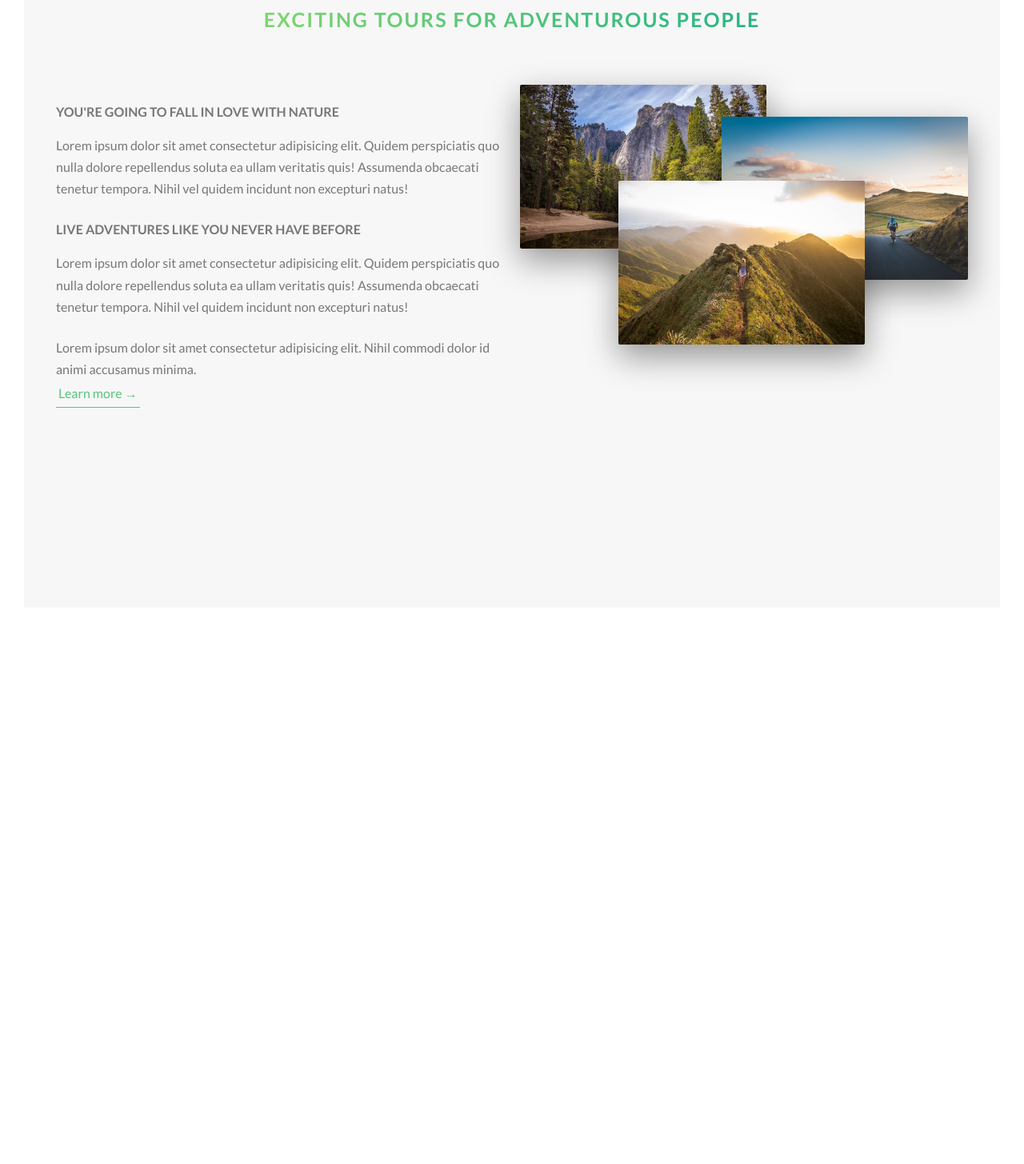
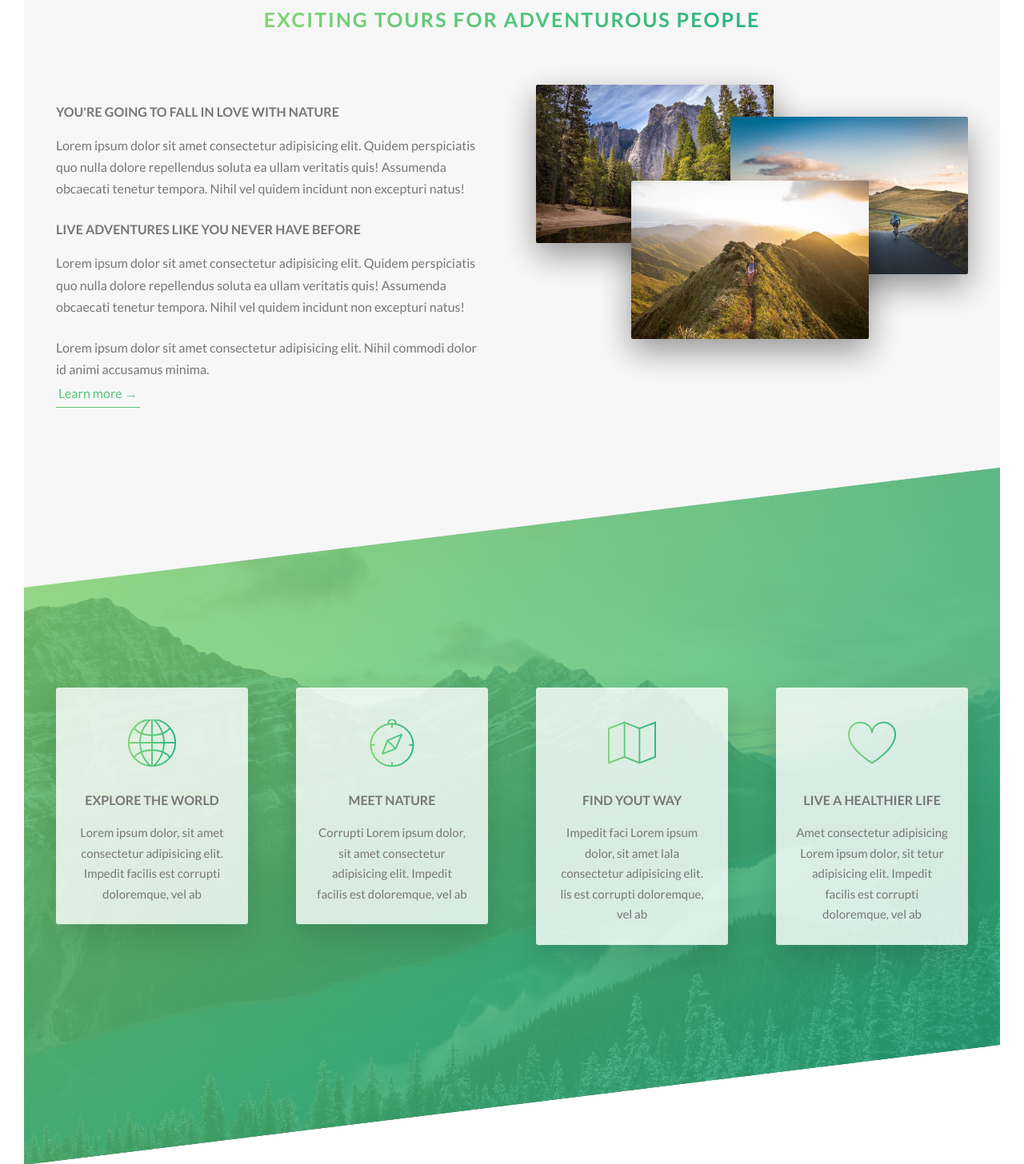
Before and after one commit to gogolab/natours, a website: page index.html in a window 1280 px wide. Shown: the part 877-2333 px from the top of the page at 80% size. Before the commit the page ends 1667 px from the top, so only its background shows below. Drawn offline with Linux system fonts and the light colour scheme.

Commit message:
added features section

```diff
--- /dev/null
+++ b/css/icon-font.css
@@ -0,0 +1,445 @@
+@charset "UTF-8";
+
+@font-face {
+  font-family: "linea-basic-10";
+  src:url("fonts/linea-basic-10.eot");
+  src:url("fonts/linea-basic-10.eot?#iefix") format("embedded-opentype"),
+    url("fonts/linea-basic-10.woff") format("woff"),
+    url("fonts/linea-basic-10.ttf") format("truetype"),
+    url("fonts/linea-basic-10.svg#linea-basic-10") format("svg");
+  font-weight: normal;
+  font-style: normal;
+
+}
+
+[data-icon]:before {
+  font-family: "linea-basic-10" !important;
+  content: attr(data-icon);
+  font-style: normal !important;
+  font-weight: normal !important;
+  font-variant: normal !important;
+  text-transform: none !important;
+  speak: none;
+  line-height: 1;
+  -webkit-font-smoothing: antialiased;
+  -moz-osx-font-smoothing: grayscale;
+}
+
+[class^="icon-"]:before,
+[class*=" icon-"]:before {
+  font-family: "linea-basic-10" !important;
+  font-style: normal !important;
+  font-weight: normal !important;
+  font-variant: normal !important;
+  text-transform: none !important;
+  speak: none;
+  line-height: 1;
+  -webkit-font-smoothing: antialiased;
+  -moz-osx-font-smoothing: grayscale;
+}
+
+.icon-basic-accelerator:before {
+  content: "a";
+}
+.icon-basic-alarm:before {
+  content: "b";
+}
+.icon-basic-anchor:before {
+  content: "c";
+}
+.icon-basic-anticlockwise:before {
+  content: "d";
+}
+.icon-basic-archive:before {
+  content: "e";
+}
+.icon-basic-archive-full:before {
+  content: "f";
+}
+.icon-basic-ban:before {
+  content: "g";
+}
+.icon-basic-battery-charge:before {
+  content: "h";
+}
+.icon-basic-battery-empty:before {
+  content: "i";
+}
+.icon-basic-battery-full:before {
+  content: "j";
+}
+.icon-basic-battery-half:before {
+  content: "k";
+}
+.icon-basic-bolt:before {
+  content: "l";
+}
+.icon-basic-book:before {
+  content: "m";
+}
+.icon-basic-book-pen:before {
+  content: "n";
+}
+.icon-basic-book-pencil:before {
+  content: "o";
+}
+.icon-basic-bookmark:before {
+  content: "p";
+}
+.icon-basic-calculator:before {
+  content: "q";
+}
+.icon-basic-calendar:before {
+  content: "r";
+}
+.icon-basic-cards-diamonds:before {
+  content: "s";
+}
+.icon-basic-cards-hearts:before {
+  content: "t";
+}
+.icon-basic-case:before {
+  content: "u";
+}
+.icon-basic-chronometer:before {
+  content: "v";
+}
+.icon-basic-clessidre:before {
+  content: "w";
+}
+.icon-basic-clock:before {
+  content: "x";
+}
+.icon-basic-clockwise:before {
+  content: "y";
+}
+.icon-basic-cloud:before {
+  content: "z";
+}
+.icon-basic-clubs:before {
+  content: "A";
+}
+.icon-basic-compass:before {
+  content: "B";
+}
+.icon-basic-cup:before {
+  content: "C";
+}
+.icon-basic-diamonds:before {
+  content: "D";
+}
+.icon-basic-display:before {
+  content: "E";
+}
+.icon-basic-download:before {
+  content: "F";
+}
+.icon-basic-exclamation:before {
+  content: "G";
+}
+.icon-basic-eye:before {
+  content: "H";
+}
+.icon-basic-eye-closed:before {
+  content: "I";
+}
+.icon-basic-female:before {
+  content: "J";
+}
+.icon-basic-flag1:before {
+  content: "K";
+}
+.icon-basic-flag2:before {
+  content: "L";
+}
+.icon-basic-floppydisk:before {
+  content: "M";
+}
+.icon-basic-folder:before {
+  content: "N";
+}
+.icon-basic-folder-multiple:before {
+  content: "O";
+}
+.icon-basic-gear:before {
+  content: "P";
+}
+.icon-basic-geolocalize-01:before {
+  content: "Q";
+}
+.icon-basic-geolocalize-05:before {
+  content: "R";
+}
+.icon-basic-globe:before {
+  content: "S";
+}
+.icon-basic-gunsight:before {
+  content: "T";
+}
+.icon-basic-hammer:before {
+  content: "U";
+}
+.icon-basic-headset:before {
+  content: "V";
+}
+.icon-basic-heart:before {
+  content: "W";
+}
+.icon-basic-heart-broken:before {
+  content: "X";
+}
+.icon-basic-helm:before {
+  content: "Y";
+}
+.icon-basic-home:before {
+  content: "Z";
+}
+.icon-basic-info:before {
+  content: "0";
+}
+.icon-basic-ipod:before {
+  content: "1";
+}
+.icon-basic-joypad:before {
+  content: "2";
+}
+.icon-basic-key:before {
+  content: "3";
+}
+.icon-basic-keyboard:before {
+  content: "4";
+}
+.icon-basic-laptop:before {
+  content: "5";
+}
+.icon-basic-life-buoy:before {
+  content: "6";
+}
+.icon-basic-lightbulb:before {
+  content: "7";
+}
+.icon-basic-link:before {
+  content: "8";
+}
+.icon-basic-lock:before {
+  content: "9";
+}
+.icon-basic-lock-open:before {
+  content: "!";
+}
+.icon-basic-magic-mouse:before {
+  content: "\"";
+}
+.icon-basic-magnifier:before {
+  content: "#";
+}
+.icon-basic-magnifier-minus:before {
+  content: "$";
+}
+.icon-basic-magnifier-plus:before {
+  content: "%";
+}
+.icon-basic-mail:before {
+  content: "&";
+}
+.icon-basic-mail-multiple:before {
+  content: "'";
+}
+.icon-basic-mail-open:before {
+  content: "(";
+}
+.icon-basic-mail-open-text:before {
+  content: ")";
+}
+.icon-basic-male:before {
+  content: "*";
+}
+.icon-basic-map:before {
+  content: "+";
+}
+.icon-basic-message:before {
+  content: ",";
+}
+.icon-basic-message-multiple:before {
+  content: "-";
+}
+.icon-basic-message-txt:before {
+  content: ".";
+}
+.icon-basic-mixer2:before {
+  content: "/";
+}
+.icon-basic-mouse:before {
+  content: ":";
+}
+.icon-basic-notebook:before {
+  content: ";";
+}
+.icon-basic-notebook-pen:before {
+  content: "<";
+}
+.icon-basic-notebook-pencil:before {
+  content: "=";
+}
+.icon-basic-paperplane:before {
+  content: ">";
+}
+.icon-basic-pencil-ruler:before {
+  content: "?";
+}
+.icon-basic-pencil-ruler-pen:before {
+  content: "@";
+}
+.icon-basic-photo:before {
+  content: "[";
+}
+.icon-basic-picture:before {
+  content: "]";
+}
+.icon-basic-picture-multiple:before {
+  content: "^";
+}
+.icon-basic-pin1:before {
+  content: "_";
+}
+.icon-basic-pin2:before {
+  content: "`";
+}
+.icon-basic-postcard:before {
+  content: "{";
+}
+.icon-basic-postcard-multiple:before {
+  content: "|";
+}
+.icon-basic-printer:before {
+  content: "}";
+}
+.icon-basic-question:before {
+  content: "~";
+}
+.icon-basic-rss:before {
+  content: "\\";
+}
+.icon-basic-server:before {
+  content: "\e000";
+}
+.icon-basic-server2:before {
+  content: "\e001";
+}
+.icon-basic-server-cloud:before {
+  content: "\e002";
+}
+.icon-basic-server-download:before {
+  content: "\e003";
+}
+.icon-basic-server-upload:before {
+  content: "\e004";
+}
+.icon-basic-settings:before {
+  content: "\e005";
+}
+.icon-basic-share:before {
+  content: "\e006";
+}
+.icon-basic-sheet:before {
+  content: "\e007";
+}
+.icon-basic-sheet-multiple:before {
+  content: "\e008";
+}
+.icon-basic-sheet-pen:before {
+  content: "\e009";
+}
+.icon-basic-sheet-pencil:before {
+  content: "\e00a";
+}
+.icon-basic-sheet-txt:before {
+  content: "\e00b";
+}
+.icon-basic-signs:before {
+  content: "\e00c";
+}
+.icon-basic-smartphone:before {
+  content: "\e00d";
+}
+.icon-basic-spades:before {
+  content: "\e00e";
+}
+.icon-basic-spread:before {
+  content: "\e00f";
+}
+.icon-basic-spread-bookmark:before {
+  content: "\e010";
+}
+.icon-basic-spread-text:before {
+  content: "\e011";
+}
+.icon-basic-spread-text-bookmark:before {
+  content: "\e012";
+}
+.icon-basic-star:before {
+  content: "\e013";
+}
+.icon-basic-tablet:before {
+  content: "\e014";
+}
+.icon-basic-target:before {
+  content: "\e015";
+}
+.icon-basic-todo:before {
+  content: "\e016";
+}
+.icon-basic-todo-pen:before {
+  content: "\e017";
+}
+.icon-basic-todo-pencil:before {
+  content: "\e018";
+}
+.icon-basic-todo-txt:before {
+  content: "\e019";
+}
+.icon-basic-todolist-pen:before {
+  content: "\e01a";
+}
+.icon-basic-todolist-pencil:before {
+  content: "\e01b";
+}
+.icon-basic-trashcan:before {
+  content: "\e01c";
+}
+.icon-basic-trashcan-full:before {
+  content: "\e01d";
+}
+.icon-basic-trashcan-refresh:before {
+  content: "\e01e";
+}
+.icon-basic-trashcan-remove:before {
+  content: "\e01f";
+}
+.icon-basic-upload:before {
+  content: "\e020";
+}
+.icon-basic-usb:before {
+  content: "\e021";
+}
+.icon-basic-video:before {
+  content: "\e022";
+}
+.icon-basic-watch:before {
+  content: "\e023";
+}
+.icon-basic-webpage:before {
+  content: "\e024";
+}
+.icon-basic-webpage-img-txt:before {
+  content: "\e025";
+}
+.icon-basic-webpage-multiple:before {
+  content: "\e026";
+}
+.icon-basic-webpage-txt:before {
+  content: "\e027";
+}
+.icon-basic-world:before {
+  content: "\e028";
+}
--- a/index.html
+++ b/index.html
@@ -6,7 +6,7 @@
 
         <link href="https://fonts.googleapis.com/css?family=Lato:100,300,400,700,900" rel="stylesheet">
 
-        <!-- <link rel="stylesheet" href="css/icon-font.css"> -->
+        <link rel="stylesheet" href="css/icon-font.css">
         <link rel="stylesheet" href="css/style.css">
         <link rel="shortcut icon" type="image/png" href="img/favicon.png">
 
@@ -58,6 +58,54 @@
                             <img src="img/nat-1-large.jpg" alt="Photo 1" class="composition__photo composition__photo--p1">
                             <img src="img/nat-2-large.jpg" alt="Photo 2" class="composition__photo composition__photo--p2">
                             <img src="img/nat-3-large.jpg" alt="Photo 3" class="composition__photo composition__photo--p3">
+                        </div>
+                    </div>
+                </div>
+            </section>
+            <section class="section-features">
+                <div class="row">
+                    <div class="col-1-of-4">
+                        <div class="feature-box">
+                            <i class="icon-basic-world feature-box__icon"></i>
+                            <h3 class="heading-tertiary u-margin-bottom-small">
+                                Explore the world
+                            </h3>
+                            <p class="feature-box__text">
+                                Lorem ipsum dolor, sit amet consectetur adipisicing elit. Impedit facilis est corrupti doloremque, vel ab
+                            </p>
+                        </div>
+                    </div>
+                    <div class="col-1-of-4">
+                        <div class="feature-box">
+                            <i class="icon-basic-compass feature-box__icon"></i>
+                            <h3 class="heading-tertiary u-margin-bottom-small">
+                                Meet nature
+                            </h3>
+                            <p class="feature-box__text">
+                                Corrupti Lorem ipsum dolor, sit amet consectetur adipisicing elit. Impedit facilis est  doloremque, vel ab
+                            </p>
+                        </div>
+                    </div>
+                    <div class="col-1-of-4">
+                        <div class="feature-box">
+                            <i class="icon-basic-map feature-box__icon"></i>
+                            <h3 class="heading-tertiary u-margin-bottom-small">
+                                Find yout way
+                            </h3>
+                            <p class="feature-box__text">
+                                Impedit faci Lorem ipsum dolor, sit amet lala consectetur adipisicing elit. lis est corrupti doloremque, vel ab
+                            </p>
+                        </div>
+                    </div>
+                    <div class="col-1-of-4">
+                        <div class="feature-box">
+                            <i class="icon-basic-heart feature-box__icon"></i>
+                            <h3 class="heading-tertiary u-margin-bottom-small">
+                                Live a healthier life
+                            </h3>
+                            <p class="feature-box__text">
+                                Amet consectetur adipisicing Lorem ipsum dolor, sit tetur adipisicing elit. Impedit facilis est corrupti doloremque, vel ab
+                            </p>
                         </div>
                     </div>
                 </div>
--- a/sass/abstracts/_variables.scss
+++ b/sass/abstracts/_variables.scss
@@ -13,5 +13,5 @@
 
 // Grid
 $grid-width: 114rem;
-$grid-gutter-horizontal: 2rem;
+$grid-gutter-horizontal: 6rem;
 $grid-gutter-vertical: 4rem;
--- /dev/null
+++ b/sass/components/_feature-box.scss
@@ -0,0 +1,27 @@
+.feature-box {
+    background-color: rgba($color-white, 0.8);
+    padding: 2.5rem;
+    font-size: 1.5rem;
+    text-align: center;
+    border-radius: 3px;
+    box-shadow: 0 1.5rem 4rem rgba($color-black, 0.15);
+    transition: all 0.2s;
+
+    &:hover {
+        transform: translateY(-1.5rem) scale(1.03);
+    }
+
+    &__icon {
+        font-size: 6rem;
+        margin-bottom: 0.5rem;
+        background-image: linear-gradient(to right, $color-primary-light, $color-primary-dark);
+
+        background-clip: text;
+        -webkit-background-clip: text;
+        color: transparent;
+    }
+
+    &__text {
+
+    }
+}
--- a/sass/main.scss
+++ b/sass/main.scss
@@ -9,8 +9,9 @@
 
 @import "components/_button.scss";
 @import "./components/_composition.scss";
+@import "./components/_feature-box.scss";
 
 @import "layout/_grid.scss";
 @import "layout/_header.scss";
 
-@import "./pages/_home.scss"
+@import "./pages/_home.scss";
--- a/sass/pages/_home.scss
+++ b/sass/pages/_home.scss
@@ -3,3 +3,22 @@
     padding: 25rem 0;
     margin-top: -20vh;
 }
+
+.section-features {
+    padding: 20rem 0;
+    background-image:
+        linear-gradient(
+            to right bottom,
+            rgba($color-primary-light, 0.8),
+            rgba($color-primary-dark, 0.8)
+        ),
+        url(../img/nat-4.jpg);
+    background-size: cover;
+    margin-top: -10rem;
+
+    transform: skewY(-7deg);
+
+    & > * {
+        transform: skewY(7deg);
+    }
+}
```
Also changed, not shown: css/fonts/linea-basic-10.ttf (added), css/fonts/linea-basic-10.woff (added), css/style.css, 2 other files.
